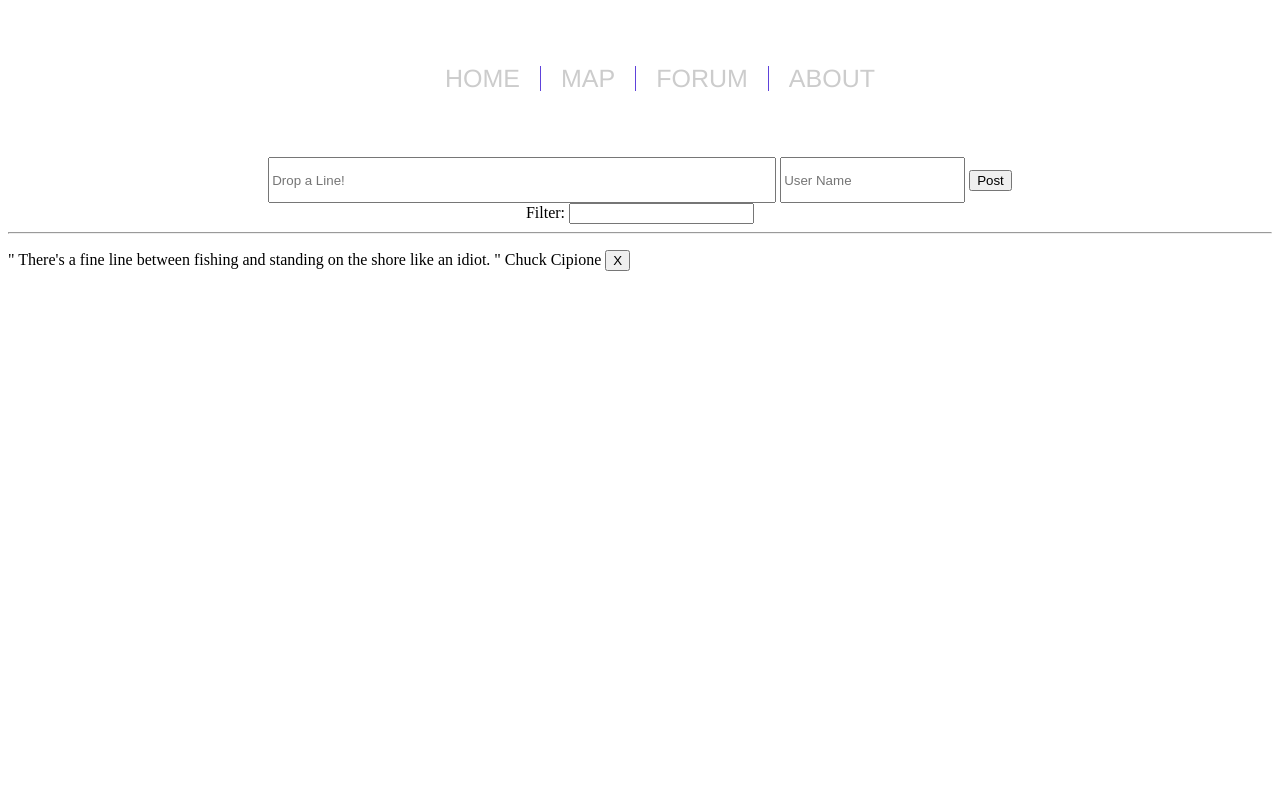
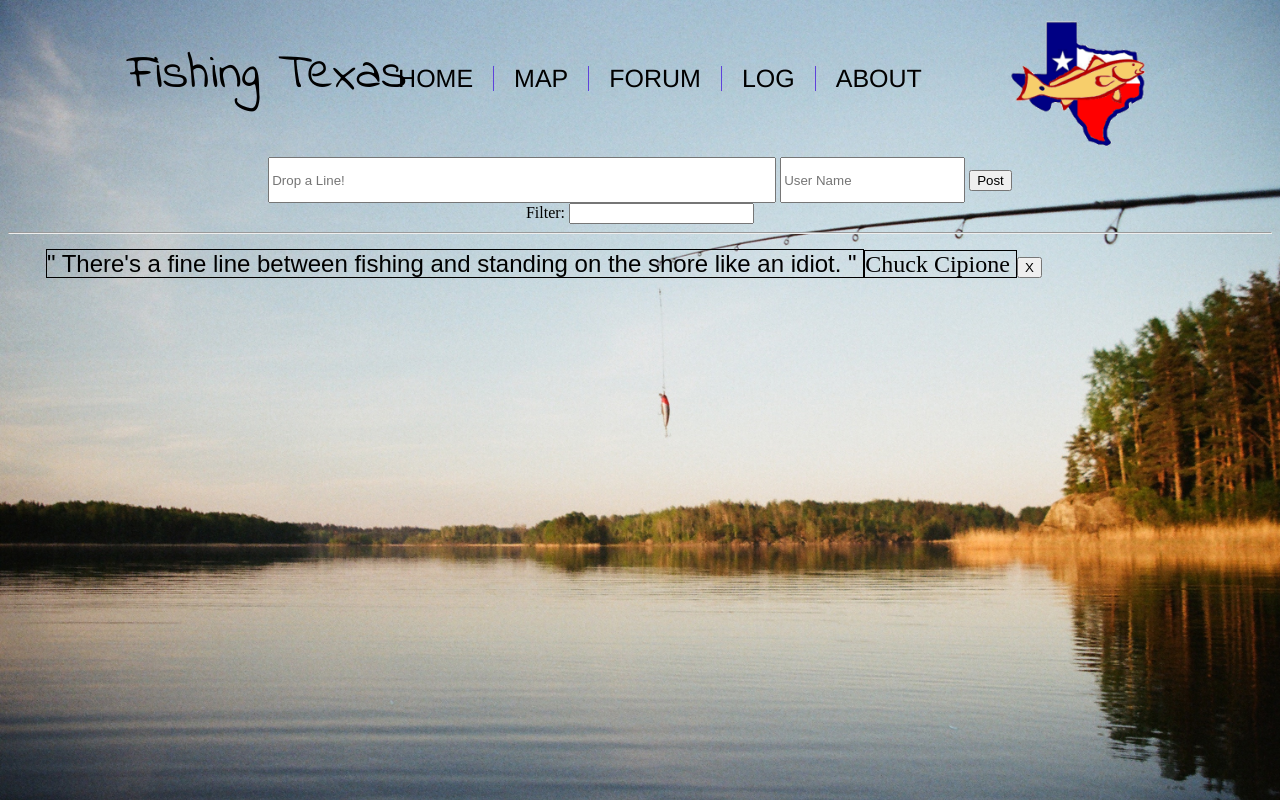
Before and after one commit to chuckcipione/fishingapp, a website: page index.html at #!/forum in a window 1280 px wide. Drawn offline with nearby package versions, Linux system fonts and the light colour scheme; some packages are replaced by stand-ins of ours.

Commit message:
fishing_app

```diff
--- a/index.html
+++ b/index.html
@@ -1,10 +1,13 @@
 <!DOCTYPE html>
-<html ng-app='app'>
+<html class='background' ng-app='app'>
     <head>
         <link rel="stylesheet" href="style.css">
+        <link href="https://fonts.googleapis.com/css?family=Indie+Flower" rel="stylesheet">
     </head>
     <body>
             <nav-directive></nav-directive>
+            <span class='title'>Fishing Texas</span>
+            <img class='logo' src="/images/fishing-regulations-texas.png">
             <ui-view></ui-view>
     </body>
 
--- a/js/app.js
+++ b/js/app.js
@@ -17,6 +17,11 @@ angular.module('app', ['ui.router'])
             templateUrl: 'js/forum/forum.html',
             controller: 'forumCtrl'
         })
+        .state('log', {
+            url: '/log',
+            templateUrl: 'js/log/log.html',
+            controller: 'logCtrl'
+        })
         .state('about', {
             url: '/about',
             templateUrl: 'js/about/about.html',
--- a/js/nav/nav.html
+++ b/js/nav/nav.html
@@ -3,6 +3,7 @@
         <li class='home' ui-sref='home'> <a href="#"> Home </a></li>
         <li class='map' ui-sref='map'><a href="#">Map</a></li>
         <li class='forum' ui-sref='forum'><a href="#">Forum</a></li>
+        <li class='log' ui-sref='log'><a href="#">Log</a></li>
         <li class='about' ui-sref='about'><a href="#">About</a></li>
     </ul>
 </nav>
--- a/style.css
+++ b/style.css
@@ -1,3 +1,29 @@
+.background {
+  width: 100vw;
+  height: 100vh;
+  background-image: url(/images/andrey-trusov-15106.jpg);
+  background-size: cover;
+}
+
+.title {
+  font-family: 'Indie Flower', cursive;
+  font-size: 50px;
+  position: absolute;
+  left: 0;
+  top: 0;
+  margin-left: 10%;
+  margin-top: 3%;
+}
+
+.logo {
+  height: 150px;
+  margin-right: 10%;
+  margin-top: .5%;
+  position: absolute;
+  right: 0;
+  top: 0;
+}
+
 nav {
     display: flex;
     justify-content: space-around;
@@ -23,7 +49,7 @@ li {
 
   li a {
     text-decoration: none;
-    color: #ccc;
+    color: black;
     font: 25px/1 Helvetica, Verdana, sans-serif;
     text-transform: uppercase;
 
@@ -35,7 +61,7 @@ li {
   }
 
   li a:hover {
-    color: #391BBE;
+    color: white;
   }
 
 .map {
@@ -57,3 +83,16 @@ li {
 .name {
   height: 40px;
 }
+
+.text {
+  font-size: 24px;
+  margin-left: 3%;
+  font-family: Arial, Helvetica, sans-serif;
+  border: 1px solid;
+}
+
+.author {
+  font-size: 24px;
+  font-weight: normal;
+  border: 1px solid;
+}
```
Also changed, not shown: index.js (added, +15 -0 lines), js/forum/forum.html (+2 -2 lines), js/home/home.html (+1 -1 lines), images/andrey-trusov-15106.jpg (added), images/file.jpg (added), images/fishing-regulations-texas.png (added), js/forum/forumSrv.js (line endings or trailing spaces), 2 other files.
